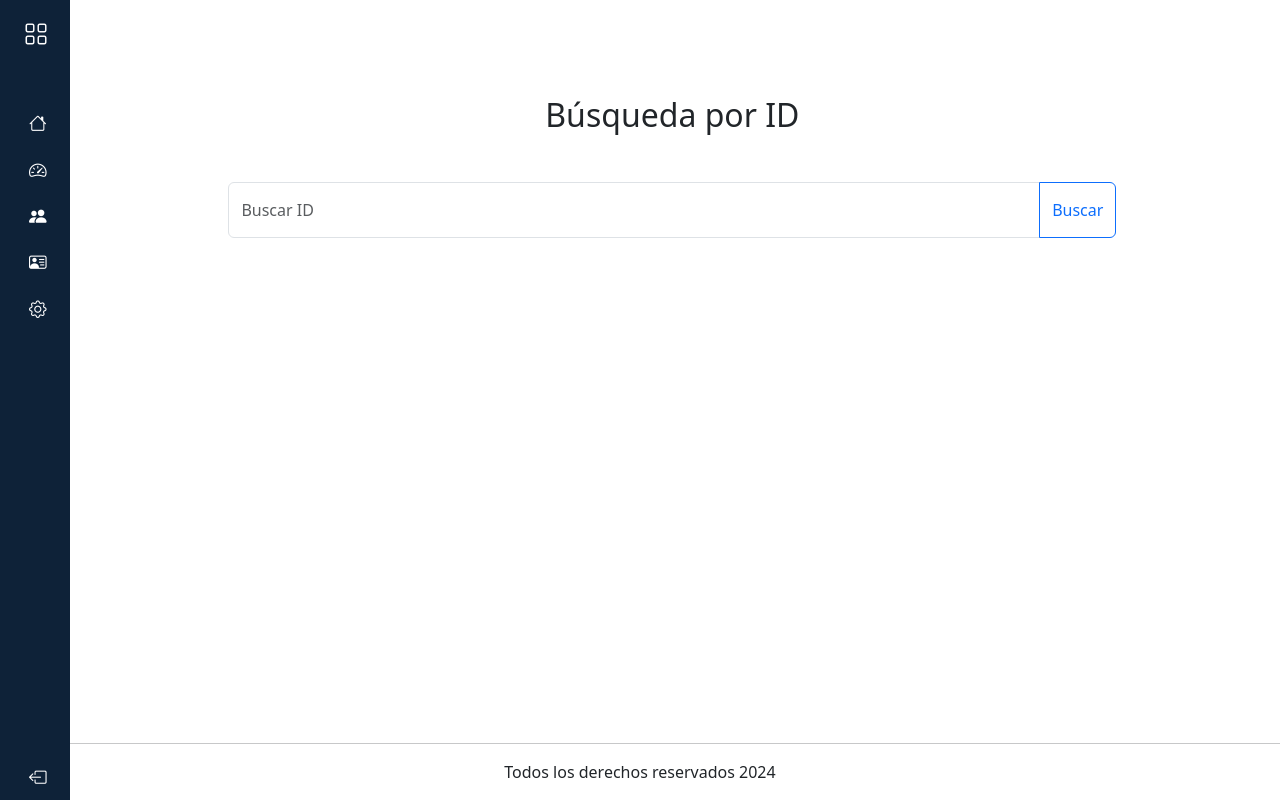
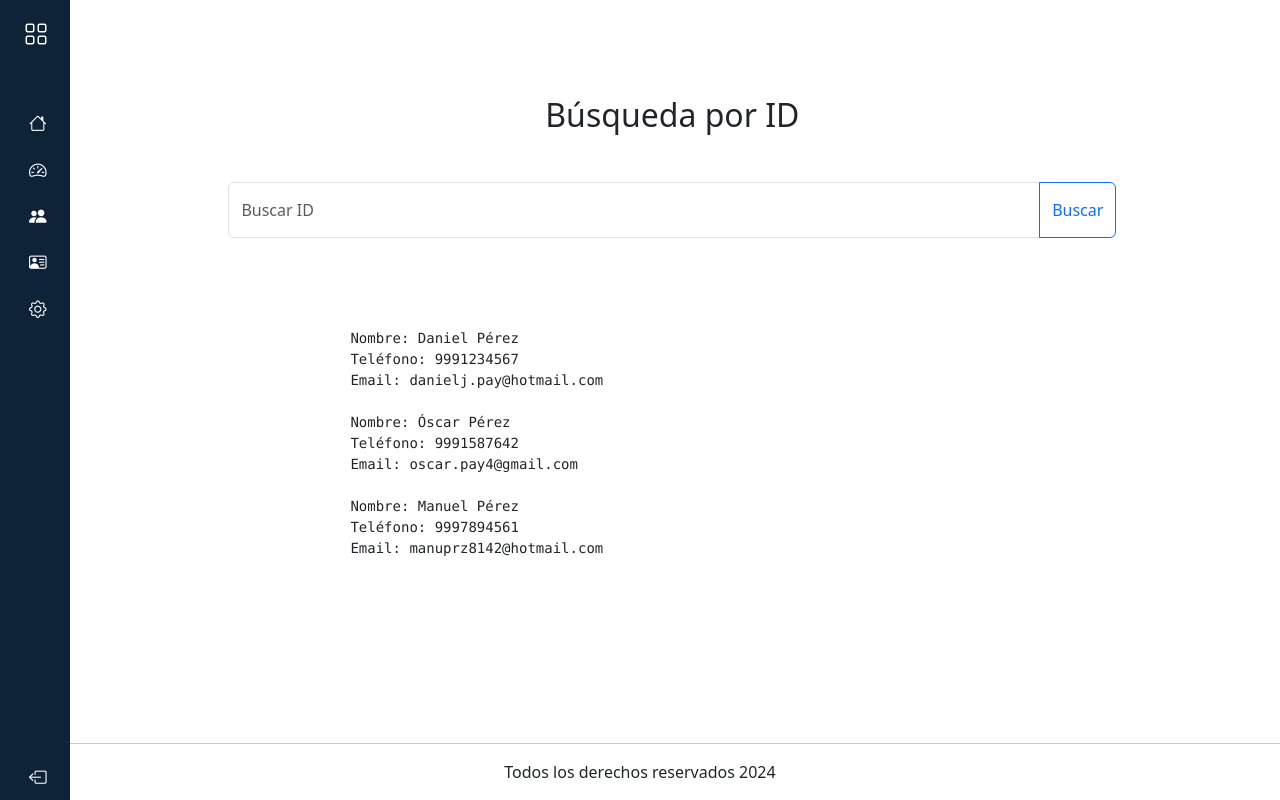
Before and after one commit to danieljpay/gymbro_front, an Angular app: page / in a window 1280 px wide. Built offline with nearby package versions, Linux system fonts and the light colour scheme.

Commit message:
added clients list in home

```diff
--- a/src/app/pages/home/home.component.html
+++ b/src/app/pages/home/home.component.html
@@ -5,6 +5,16 @@
             <app-search-id></app-search-id>
             <div id="id_founded_show">
 
+                <pre>
+                    <code>
+                        @for(client of CLIENTS; track client.id) {
+                            <label for="">Nombre: {{ client.name }} {{ client.last_name }}</label>
+                            <label for="">Teléfono: {{ client.phone }}</label>
+                            <label for="">Email: {{ client.email }}</label>
+                        }
+                    </code>
+                </pre>
+
             </div>
         </div>
     </form>
--- a/src/app/pages/home/home.component.ts
+++ b/src/app/pages/home/home.component.ts
@@ -1,4 +1,7 @@
 import { Component } from '@angular/core';
+
+import { Client } from '../../models/client.model';
+import { ClientsService } from '../../services/clients.service';
 import { SearchIdComponent } from '../../components/search-id/search-id.component';
 
 @Component({
@@ -9,5 +12,15 @@ import { SearchIdComponent } from '../../components/search-id/search-id.componen
   styleUrl: './home.component.scss'
 })
 export class HomeComponent {
+  CLIENTS: Client[] = [];
 
+  constructor(private client_service: ClientsService) {}
+
+  ngOnInit(): void {
+    this.loadClients();
+  }
+
+  loadClients() {
+    this.CLIENTS = this.client_service.getClients();
+  }
 }
--- a/src/app/pages/memberships/memberships.component.ts
+++ b/src/app/pages/memberships/memberships.component.ts
@@ -1,5 +1,6 @@
 import { CommonModule } from '@angular/common';
 import { Component } from '@angular/core';
+
 import { Membership } from '../../models/membership.model';
 import { MembershipsService } from '../../services/memberships.service';
 
```
